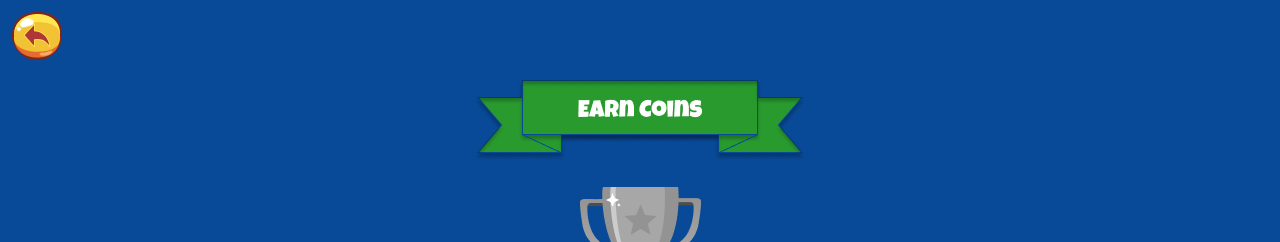
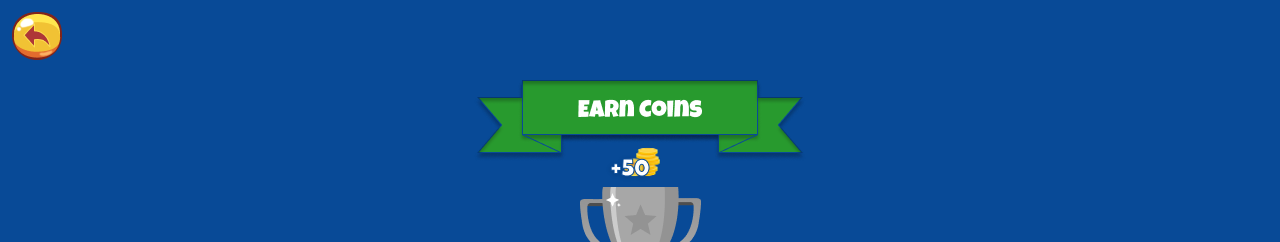
Before and after one commit to Enyong-Team/Enyong, a React (Vite) app: page /Enyong/earnCoins in a window 1280 px wide. Shown: the top 242 px of the page. Built offline with nearby package versions, Linux system fonts and the light colour scheme.

Commit message:
earncoin (incomplete)

```diff
--- a/src/home/earnCoin/earnCoin.jsx
+++ b/src/home/earnCoin/earnCoin.jsx
@@ -3,7 +3,8 @@ import { Link, useNavigate } from "react-router-dom";
 
 // Import useCoins to access global state
 import { useCoins } from "../../context/coincontext";
-import { ReturnBTN, EarnCoinLogo, PlayBTN, Trophy, EmptyTrophy } from "../../assets/assets";
+import { ReturnBTN, EarnCoinLogo, PlayBTN, Trophy, EmptyTrophy, coinPic } from "../../assets/assets";
+
 
 /* Get total days in the current month */
 const getDaysInMonth = (year, month) =>
@@ -12,8 +13,8 @@ const getDaysInMonth = (year, month) =>
 function EarnCoin() {
   const navigate = useNavigate();
 
-  // --- USE CONTEXT INSTEAD OF LOCAL STORAGE ---
-  const { playedDates, markTodayAsPlayed } = useCoins();
+// addCoins to reward the player, coins to display their total
+  const { playedDates, markTodayAsPlayed, addCoins, coins } = useCoins();
 
   /* Get today's date */
   const today = new Date();
@@ -37,6 +38,7 @@ function EarnCoin() {
   const prevMonth = () => setCurrentDate(new Date(year, month - 1, 1));
   const nextMonth = () => setCurrentDate(new Date(year, month + 1, 1));
 
+
   /* --- LOGIC: Handle Game Play --- */
   const handlePlayGame = () => {
     // 1. Update Global Context
@@ -54,6 +56,31 @@ function EarnCoin() {
 
   // Calculate percentage (0 to 100)
   const progressPercent = Math.min((gamesPlayedInCurrentMonth / daysInMonth) * 100, 100);
+
+  // --- CLAIM REWARD LOGIC ---
+  const isMonthComplete = gamesPlayedInCurrentMonth >= daysInMonth;
+  const claimKey = `claimedReward_${month}_${year}`; // Unique key per month/year
+
+  // Check if they already claimed this month's reward
+  const [isClaimed, setIsClaimed] = useState(() => localStorage.getItem(claimKey) === 'true');
+
+  // Update claim status if they navigate to a different month
+  React.useEffect(() => {
+    setIsClaimed(localStorage.getItem(claimKey) === 'true');
+  }, [month, year, claimKey]);
+
+  const handleClaimReward = () => {
+    if (isMonthComplete && !isClaimed) {
+      addCoins(50); // Give the 50 petot!
+      setIsClaimed(true);
+      localStorage.setItem(claimKey, 'true'); // Save so they can't claim twice
+
+      // double haptic buzz
+      if (typeof navigator !== 'undefined' && navigator.vibrate) {
+        navigator.vibrate([50, 100, 50]);
+      }
+    }
+  };
 
   return (
     /* Page Wrapper */
@@ -76,6 +103,23 @@ function EarnCoin() {
 
         {/* Dynamic Trophy Section */}
         <div className="flex justify-center items-center relative h-[150px]">
+
+            {/* +50 Coin Badge */}
+            <div className="absolute -top-6 left-1/2 -translate-x-1/2 -ml-2.5 z-10">
+                <div className="relative">
+                    <img
+                        src={coinPic}
+                        alt="coin"
+                        className="w-10 h-10 absolute -top-4 left-3 z-0 object-contain scale-150"
+                    />
+
+                    <span className="text-white font-LG  text-2xl leading-none relative z-10 drop-shadow-sm"
+                    style={{ WebkitTextStroke: '1px #084A97' }}>
+                        +50
+                    </span>
+                </div>
+            </div>
+
             {/* 1. Empty Trophy (Background) */}
             <img
                 src={EmptyTrophy}
@@ -94,13 +138,29 @@ function EarnCoin() {
             />
         </div>
 
-        {/* Progress Text */}
-        <div className="text-center text-[#ffffff] font-bold font-FD">
-            {gamesPlayedInCurrentMonth} / {daysInMonth} Days Played
+        {/* Progress Text & Claim Button */}
+        <div className="flex flex-col items-center gap-3">
+            <div className="text-center text-[#ffffff] font-bold font-FD">
+                {gamesPlayedInCurrentMonth} / {daysInMonth} Days Played
+            </div>
+
+            {/* Claim Button appears only when month is full */}
+            {isMonthComplete && (
+                <button
+                    onClick={handleClaimReward}
+                    disabled={isClaimed}
+                    className={`font-LG text-xl px-6 py-2 rounded-xl transition-all duration-300 ${
+                        isClaimed
+                        ? 'bg-gray-500 text-gray-300 cursor-not-allowed border-2 border-gray-400'
+                        : 'bg-[#2FAA17] text-white active:scale-95 shadow-[inset_0_-5px_10px_rgba(0,0,0,0.3)] cursor-pointer hover:bg-green-500 border-2 border-white'
+                    }`}
+                >
+                    {isClaimed ? "REWARD CLAIMED" : "CLAIM 50 COINS!"}
+                </button>
+            )}
         </div>
 
       </div>
-
 
       {/* ===================== */}
       {/* CALENDAR SECTION */}
```
Also changed, not shown: remember me mama coco.txt.
